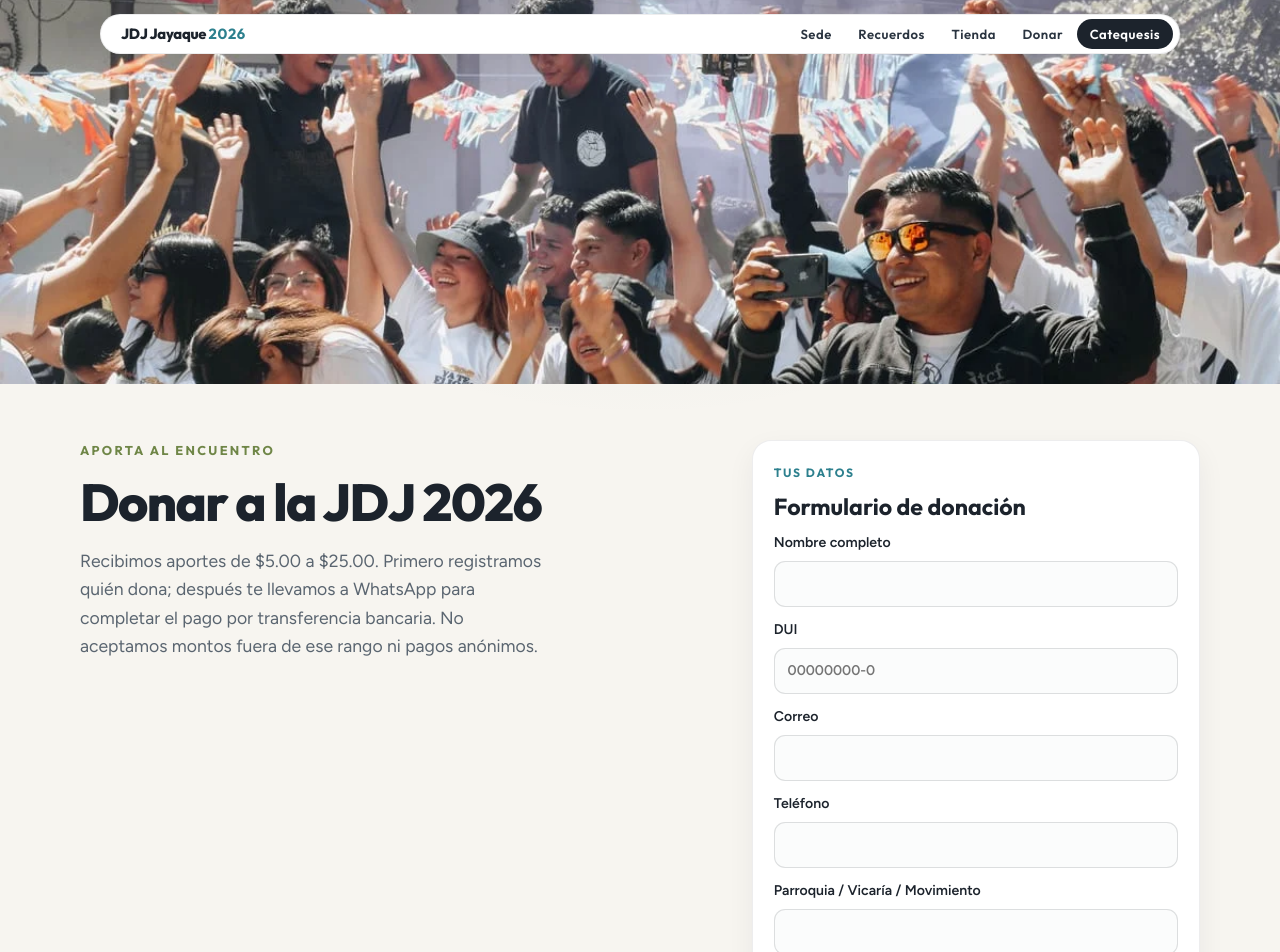
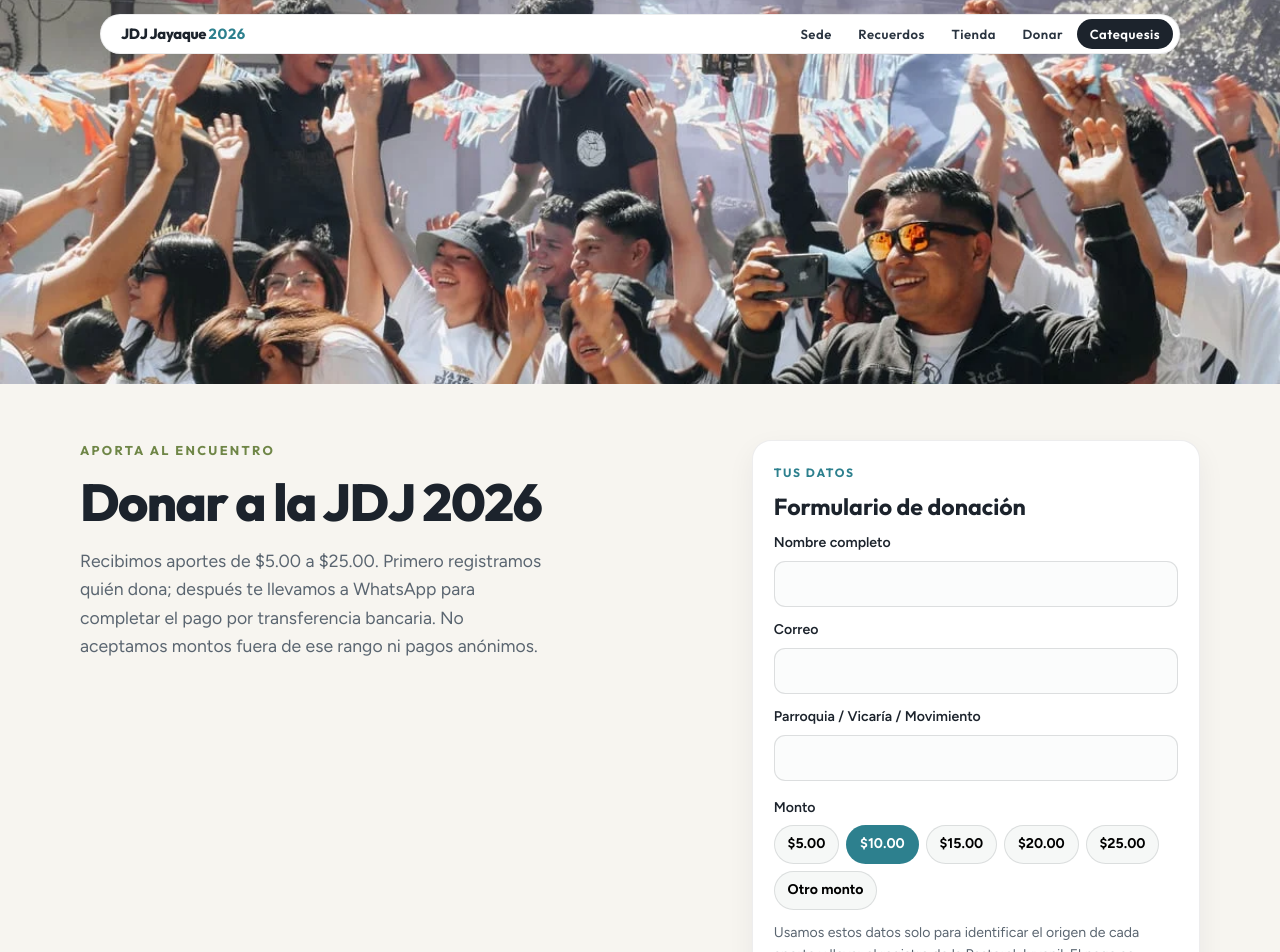
Before and after one commit to sNeroGG/JDJ2026, a React (Vite) app: page /donar in a window 1280 px wide. Shown: the top 952 px of the page. Built offline with nearby package versions, Linux system fonts and the light colour scheme.

Commit message:
Se quito el DUI/Telefono en la vista de donaciones

```diff
--- a/src/components/Catechesis.css
+++ b/src/components/Catechesis.css
@@ -126,6 +126,12 @@
   color: var(--teal);
 }
 
+.catechesis__link-icon {
+  width: 0.95rem;
+  height: 0.95rem;
+  flex-shrink: 0;
+}
+
 .catechesis__link:hover {
   color: var(--green-deep);
 }
--- a/src/components/DocumentList.tsx
+++ b/src/components/DocumentList.tsx
@@ -102,7 +102,21 @@ export function DocumentList({
               rel="noreferrer"
             >
               Abrir documento
-              <span aria-hidden="true">↗</span>
+              <svg
+                className="catechesis__link-icon"
+                viewBox="0 0 24 24"
+                aria-hidden="true"
+                focusable="false"
+              >
+                <path
+                  fill="none"
+                  stroke="currentColor"
+                  strokeWidth="1.8"
+                  strokeLinecap="round"
+                  strokeLinejoin="round"
+                  d="M7 17 17 7M9 7h8v8"
+                />
+              </svg>
             </a>
           ) : (
             <span className="catechesis__soon">Próximamente</span>
--- a/src/pages/AdminPage.tsx
+++ b/src/pages/AdminPage.tsx
@@ -2811,10 +2811,12 @@ export function AdminPage() {
                       </span>
                     </div>
                     <p>
-                      {donation.full_name} · DUI {donation.dui}
+                      {donation.full_name}
+                      {donation.dui ? ` · DUI ${donation.dui}` : ""}
                     </p>
                     <p>
-                      {donation.email} · {donation.phone}
+                      {donation.email}
+                      {donation.phone ? ` · ${donation.phone}` : ""}
                     </p>
                     <p>{donation.parish}</p>
                     <p>
--- a/src/pages/DonatePage.tsx
+++ b/src/pages/DonatePage.tsx
@@ -10,7 +10,6 @@ import {
   DONATION_MIN,
   DONATION_PRESETS,
   isDonationPreset,
-  normalizeDui,
   parseDonationAmount,
 } from "../utils/donations";
 import { formatUsd, normalizeWhatsapp } from "../utils/store";
@@ -18,9 +17,7 @@ import "./DonatePage.css";
 
 const EMPTY = {
   fullName: "",
-  dui: "",
   email: "",
-  phone: "",
   parish: "",
   amount: "10",
 };
@@ -67,9 +64,7 @@ export function DonatePage() {
         headers: { "Content-Type": "application/json" },
         body: JSON.stringify({
           fullName: form.fullName,
-          dui: form.dui,
           email: form.email,
-          phone: form.phone,
           parish: form.parish,
           amount,
         }),
@@ -138,35 +133,12 @@ export function DonatePage() {
                 />
               </label>
               <label>
-                DUI
-                <input
-                  value={form.dui}
-                  onChange={(e) =>
-                    setForm({ ...form, dui: normalizeDui(e.target.value) })
-                  }
-                  inputMode="numeric"
-                  placeholder="00000000-0"
-                  autoComplete="off"
-                  required
-                />
-              </label>
-              <label>
                 Correo
                 <input
                   type="email"
                   value={form.email}
                   onChange={(e) => setForm({ ...form, email: e.target.value })}
                   autoComplete="email"
-                  required
-                />
-              </label>
-              <label>
-                Teléfono
-                <input
-                  type="tel"
-                  value={form.phone}
-                  onChange={(e) => setForm({ ...form, phone: e.target.value })}
-                  autoComplete="tel"
                   required
                 />
               </label>
--- a/src/utils/donations.ts
+++ b/src/utils/donations.ts
@@ -34,7 +34,6 @@ export type DonationInput = {
   amount: number;
 };
 
-const DUI_RE = /^\d{8}-\d$/;
 const EMAIL_RE = /^[^\s@]+@[^\s@]+\.[^\s@]+$/;
 const DONATION_STATUSES: readonly DonationStatus[] = [
   "pending",
@@ -47,12 +46,6 @@ export function isDonationStatus(value: string): value is DonationStatus {
   return (DONATION_STATUSES as readonly string[]).includes(value);
 }
 
-export function normalizeDui(value: string) {
-  const digits = value.replace(/\D/g, "").slice(0, 9);
-  if (digits.length <= 8) return digits;
-  return `${digits.slice(0, 8)}-${digits.slice(8)}`;
-}
-
 export function parseDonationAmount(value: unknown) {
   const amount = typeof value === "number" ? value : Number(String(value || "").replace(",", "."));
   if (!Number.isFinite(amount)) return null;
@@ -61,27 +54,18 @@ export function parseDonationAmount(value: unknown) {
 
 export function parseDonationInput(body: Record<string, unknown>): DonationInput | { error: string } {
   const fullName = String(body.fullName ?? body.full_name ?? "").trim();
-  const dui = normalizeDui(String(body.dui ?? ""));
   const email = String(body.email ?? "").trim().toLowerCase();
-  const phone = String(body.phone ?? "").trim();
   const parish = String(body.parish ?? "").trim();
   const amount = parseDonationAmount(body.amount);
 
   if (fullName.length < 3) {
     return { error: "Escribe tu nombre completo." };
   }
-  if (fullName.length > 120 || parish.length > 120 || phone.length > 24) {
+  if (fullName.length > 120 || parish.length > 120) {
     return { error: "Hay un dato demasiado largo." };
-  }
-  if (!DUI_RE.test(dui)) {
-    return { error: "El DUI debe verse así: 00000000-0." };
   }
   if (!EMAIL_RE.test(email)) {
     return { error: "El correo no es válido." };
-  }
-  const phoneDigits = phone.replace(/\D/g, "");
-  if (phoneDigits.length < 8 || phoneDigits.length > 15) {
-    return { error: "El teléfono debe tener al menos 8 dígitos." };
   }
   if (parish.length < 3) {
     return { error: "Indica tu parroquia o vicaría." };
@@ -92,7 +76,7 @@ export function parseDonationInput(body: Record<string, unknown>): DonationInput
     };
   }
 
-  return { fullName, dui, email, phone, parish, amount };
+  return { fullName, dui: "", email, phone: "", parish, amount };
 }
 
 export function donationStatusLabel(status: DonationStatus) {
@@ -116,9 +100,7 @@ export function buildDonationMessage(input: {
     "",
     `Referencia: ${input.id}`,
     `Nombre: ${input.fullName}`,
-    `DUI: ${input.dui}`,
     `Correo: ${input.email}`,
-    `Teléfono: ${input.phone}`,
     `Parroquia / Vicaría / Movimiento: ${input.parish}`,
     `Monto: ${formatUsd(input.amount)}`,
     `Pago: Transferencia bancaria`,
```
Also changed, not shown: 1 other file (tests, documents, lock files or other folders).
